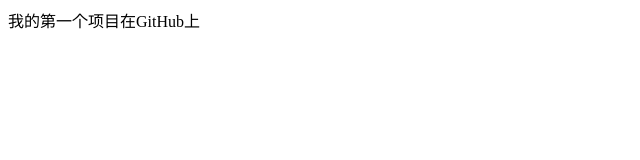
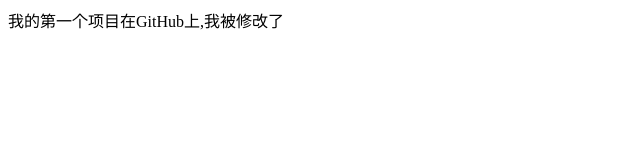
Before and after one commit to wangwei48/myapp02, a plain HTML site: page index.html in a window 1280 px wide. Shown: the whole page, without its empty margins (0-640 px from the left). Drawn offline with Linux system fonts and the light colour scheme.

Commit message:
我修改了一部分

```diff
--- a/index.html
+++ b/index.html
@@ -7,6 +7,6 @@
     <title>Document</title>
 </head>
 <body>
-    我的第一个项目在GitHub上
+    我的第一个项目在GitHub上,我被修改了
 </body>
 </html>
```
